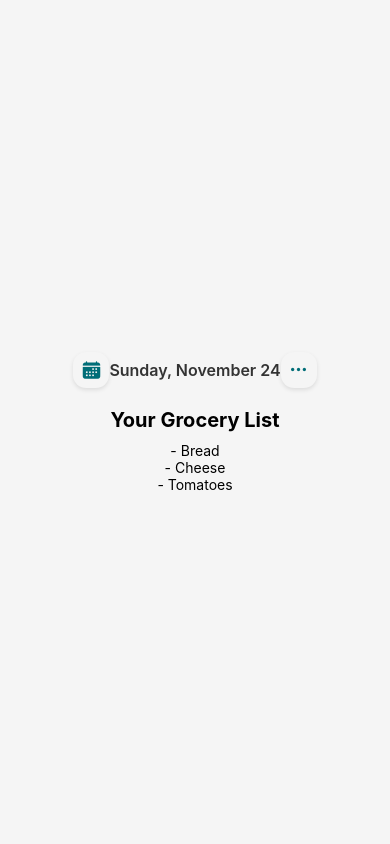
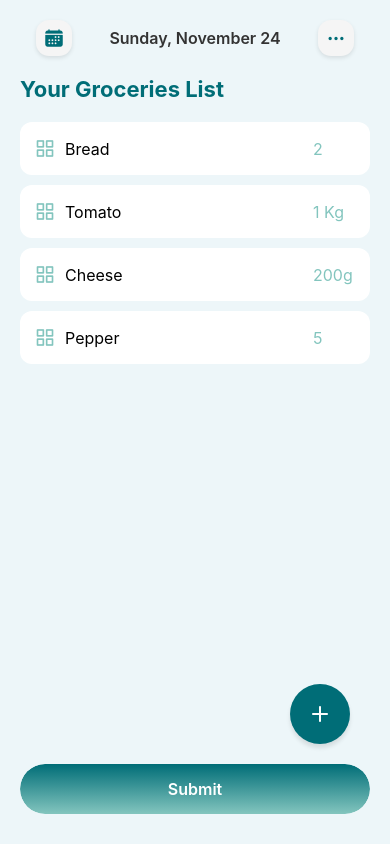
Before and after one commit to maram-ouni/fitbite1, a React Native app: screen /GroceriesList in a window 390 px wide. Built offline with nearby package versions, Linux system fonts and the light colour scheme.

Commit message:
grocerieslist

```diff
--- a/screens/Main/GroceriesListScreen.js
+++ b/screens/Main/GroceriesListScreen.js
@@ -1,23 +1,93 @@
 import React, { useState } from 'react';
-import { View, Text, TextInput, TouchableOpacity, StyleSheet, Image, ScrollView } from 'react-native';
+import { View, Text, TextInput, TouchableOpacity, StyleSheet,FlatList, Image, ScrollView } from 'react-native';
 import { Picker } from '@react-native-picker/picker';
 import Button from '../../components/Button';
 import { COLORS } from '../../styles/colors';
 import { LinearGradient } from 'expo-linear-gradient';
 import Header from './Header';
+import { Ionicons, Feather } from '@expo/vector-icons';
 
 const GroceriesListScreen = ({ navigation }) => {
+
+  const [groceries, setGroceries] = useState([
+    { id: '1', name: 'Bread', quantity: '2' },
+    { id: '2', name: 'Tomato', quantity: '1 Kg' },
+    { id: '3', name: 'Cheese', quantity: '200g' },
+    { id: '4', name: 'Pepper', quantity: '5' },
+  ]);
+    const [title, setTitle] = useState('');
+    const [description, setDescription] = useState('');
+    const handleSubmit = () => {
+    console.log({ title, description });
+    alert('Recipe added successfully!');
+    setTitle('');
+    setDescription('');
+};
+const handleUpdateGrocery = (id, field, value) => {
+    setGroceries((prevGroceries) =>
+      prevGroceries.map((grocery) =>
+        grocery.id === id ? { ...grocery, [field]: value } : grocery
+      )
+    );
+  };
+  const handleAddGrocery = () => {
+    const newItem = {
+      id: (groceries.length + 1).toString(), // ID unique basé sur la longueur de la liste
+      name: 'New Item',
+      quantity: '1',
+    };
+    setGroceries((prevGroceries) => [...prevGroceries, newItem]);
+  };
+
+
   return (
     <View style={styles.container}>
+      {/* Header */}
+      <View style={styles.headerContainer}>
                 <Header
                     date="2 May, Monday"
                     onMorePress={() => console.log('More button pressed')}
                     navigation={navigation} // Pass navigation prop
                 />
-            <Text style={styles.text}>Your Grocery List</Text>
-            <Text>- Bread</Text>
-            <Text>- Cheese</Text>
-            <Text>- Tomatoes</Text>
+        </View>
+
+
+      {/* Title */}
+      <Text style={styles.title}>Your Groceries List</Text>
+
+      {/* Grocery List */}
+
+
+      <FlatList
+  data={groceries}
+  keyExtractor={(item) => item.id}
+  renderItem={({ item }) => (
+    <View style={styles.groceryItem}>
+      <Feather name="grid" size={20} color={COLORS.text.secondary} style={styles.dragIcon} />
+      <TextInput
+        style={styles.groceryInput}
+        value={item.name}
+        onChangeText={(text) => handleUpdateGrocery(item.id, 'name', text)} // Met à jour le nom
+      />
+      <TextInput
+        style={styles.quantityInput}
+        value={item.quantity}
+        onChangeText={(text) => handleUpdateGrocery(item.id, 'quantity', text)} // Met à jour la quantité
+      />
+    </View>
+  )}
+/>
+
+      {/* Save Button */}
+    <View style={styles.buttonContainer}>
+  {/* Submit Button */}
+  <Button title="Submit" onPress={handleSubmit} style={styles.submitButton} />
+
+  {/* Add Button */}
+  <TouchableOpacity style={styles.addButton} onPress={handleAddGrocery}>
+  <Feather name="plus" size={24} color="#fff" />
+</TouchableOpacity>
+</View>
     </View>
   );
 };
@@ -25,15 +95,79 @@ const GroceriesListScreen = ({ navigation }) => {
 const styles = StyleSheet.create({
   container: {
     flex: 1,
+    backgroundColor: COLORS.primary.light,
+    padding: 20,
+  },
+  header: {
+    flexDirection: 'row',
+    justifyContent: 'space-between',
+    alignItems: 'center',
+    marginBottom: 20,
+  },
+  headerText: {
+    fontSize: 16,
+    color: COLORS.text.primary,
+    fontWeight: 'bold',
+  },
+  title: {
+    fontSize: 22,
+    fontWeight: 'bold',
+    color: COLORS.text.primary,
+    marginBottom: 20,
+  },
+  groceryItem: {
+    flexDirection: 'row',
+    alignItems: 'center',
+    backgroundColor: COLORS.ui.cardBackground,
+    borderRadius: 12,
+    padding: 15,
+    marginBottom: 10,
+    elevation: 2,
+  },
+  dragIcon: {
+    marginRight: 10,
+  },
+  groceryInput: {
+    flex: 1,
+    fontSize: 16,
+    color: COLORS.text.dark,
+  },
+  quantityInput: {
+    fontSize: 16,
+    color: COLORS.text.secondary,
+  },
+  saveButtonText: {
+    fontSize: 16,
+    fontWeight: 'bold',
+    color: '#fff',
+  },
+  addButton: {
+    position: 'absolute',
+    bottom: 30,
+    right: 20,
+    width: 60,
+    height: 60,
+    backgroundColor: COLORS.primary.dark,
+    borderRadius: 30,
+    alignItems: 'center',
     justifyContent: 'center',
+    shadowColor: '#000',
+    shadowOffset: { width: 0, height: 4 },
+    shadowOpacity: 0.1,
+    shadowRadius: 4,
+    elevation: 3,
+    marginBottom: 50,
+  },
+  buttonContainer: {
+    flexDirection: 'column', // Place les boutons côte à côte
+    justifyContent: 'space-between', // Espace entre les boutons
     alignItems: 'center',
-        backgroundColor: '#f5f5f5',
+    marginTop: 20,
   },
-    text: {
-        fontSize: 20,
-        fontWeight: 'bold',
-        marginBottom: 10,
-    },
+
 });
 
+
+
+
 export default GroceriesListScreen;
```
Lines whose indentation alone changed are shown as unchanged.
